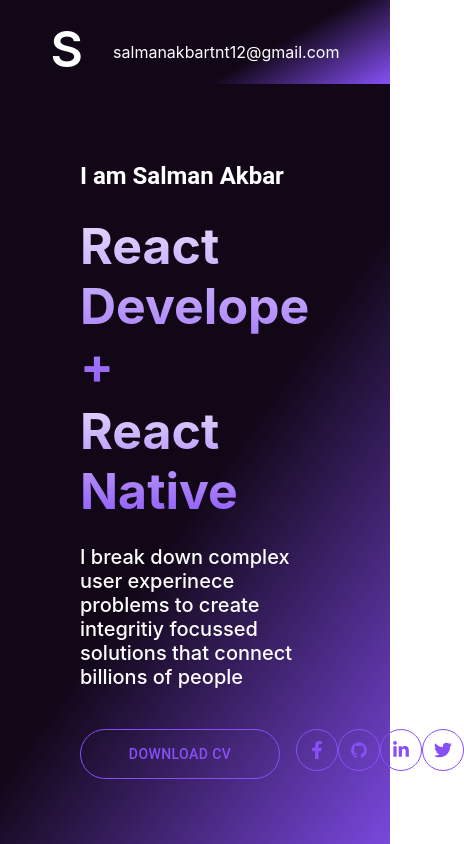
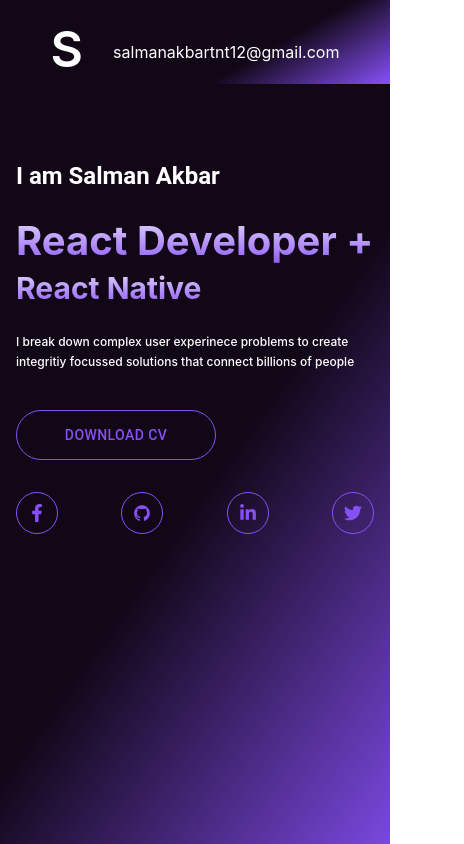
Before and after one commit to salmancheema05/portfolio, a React (Create React App) app: page / in a window 390 px wide. Shown: the top 844 px of the page, 464 px wide, since content can reach past the window. Built offline with nearby package versions, Linux system fonts and the light colour scheme.

Commit message:
responsive header

```diff
--- a/src/components/box.jsx
+++ b/src/components/box.jsx
@@ -1,8 +1,15 @@
 import React from "react";
 import { Box } from "@mui/material";
+import useResponsive from "../hook/useResponsive";
 const DefaultBox = ({ children }) => {
+  const { isSmallScreen, isMediumScreen, isExtraSmallScreen } = useResponsive();
   return (
-    <Box pl={10} pr={10}>
+    <Box
+      sx={{
+        pl: isExtraSmallScreen ? 2 : isSmallScreen ? 2 : 10,
+        pr: isExtraSmallScreen ? 2 : isSmallScreen ? 2 : 10,
+      }}
+    >
       {children}
     </Box>
   );
--- a/src/components/headings.jsx
+++ b/src/components/headings.jsx
@@ -1,7 +1,8 @@
 import React from "react";
-
+import useResponsive from "../hook/useResponsive";
 const DefaultHeadings = ({ tag, children, textposition = "left", styles }) => {
   const Tag = tag;
+  const { isSmallScreen, isExtraSmallScreen } = useResponsive();
   return (
     <Tag
       style={{
@@ -10,7 +11,7 @@
         WebkitTextFillColor: "transparent",
         fontWeight: 700,
         marginTop: 5,
-        fontSize: 50,
+        fontSize: isSmallScreen ? 40 : isExtraSmallScreen ? 30 : 50,
         textAlign: textposition,
         ...styles,
       }}
--- a/src/components/icon.jsx
+++ b/src/components/icon.jsx
@@ -11,7 +11,6 @@
       display="flex"
       alignItems="center"
       justifyContent="center"
-      textAlign="center"
       color="#8750f7"
       sx={{
         cursor: "pointer",
--- a/src/components/paragraph.jsx
+++ b/src/components/paragraph.jsx
@@ -1,14 +1,18 @@
 import React from "react";
-
+import useResponsive from "../hook/useResponsive";
 import { Typography } from "@mui/material";
 const DefaultParagraph = ({ children, ...rest }) => {
+  const { isSmallScreen, isExtraSmallScreen } = useResponsive();
   return (
     <Typography
       variant="p"
       color="white"
       fontSize={20}
       fontWeight={500}
-      sx={{ ...rest }}
+      sx={{
+        fontSize: isSmallScreen ? 14 : isExtraSmallScreen ? 12 : 20,
+        ...rest,
+      }}
     >
       {children}
     </Typography>
--- a/src/sections/header.jsx
+++ b/src/sections/header.jsx
@@ -36,7 +36,7 @@
                     fontSize: isSmallScreen
                       ? 50
                       : isExtraSmallScreen
-                      ? 50
+                      ? 40
                       : isMediumScreen
                       ? 40
                       : 50,
@@ -50,7 +50,7 @@
                     fontSize: isSmallScreen
                       ? 50
                       : isExtraSmallScreen
-                      ? 50
+                      ? 30
                       : isMediumScreen
                       ? 40
                       : 50,
@@ -65,7 +65,13 @@
                   integritiy focussed solutions that connect billions of people
                 </DefaultParagraph>
               </Box>
-              <Box mt={5} display="flex">
+              <Box
+                mt={5}
+                sx={{
+                  display: "flex",
+                  flexDirection: isExtraSmallScreen ? "column" : "row",
+                }}
+              >
                 <Box>
                   <Button
                     variant="outlined"
@@ -85,10 +91,13 @@
                   </Button>
                 </Box>
                 <Box
-                  ml={2}
                   width="100%"
                   display="flex"
-                  justifyContent="space-between"
+                  sx={{
+                    mt: isExtraSmallScreen ? 4 : 0,
+                    ml: isExtraSmallScreen ? 0 : 4,
+                    justifyContent: "space-between",
+                  }}
                 >
                   <DefaultIcon icon={<FaFacebookF fontSize={18} />} />
                   <DefaultIcon icon={<IoLogoGithub fontSize={18} />} />
```
